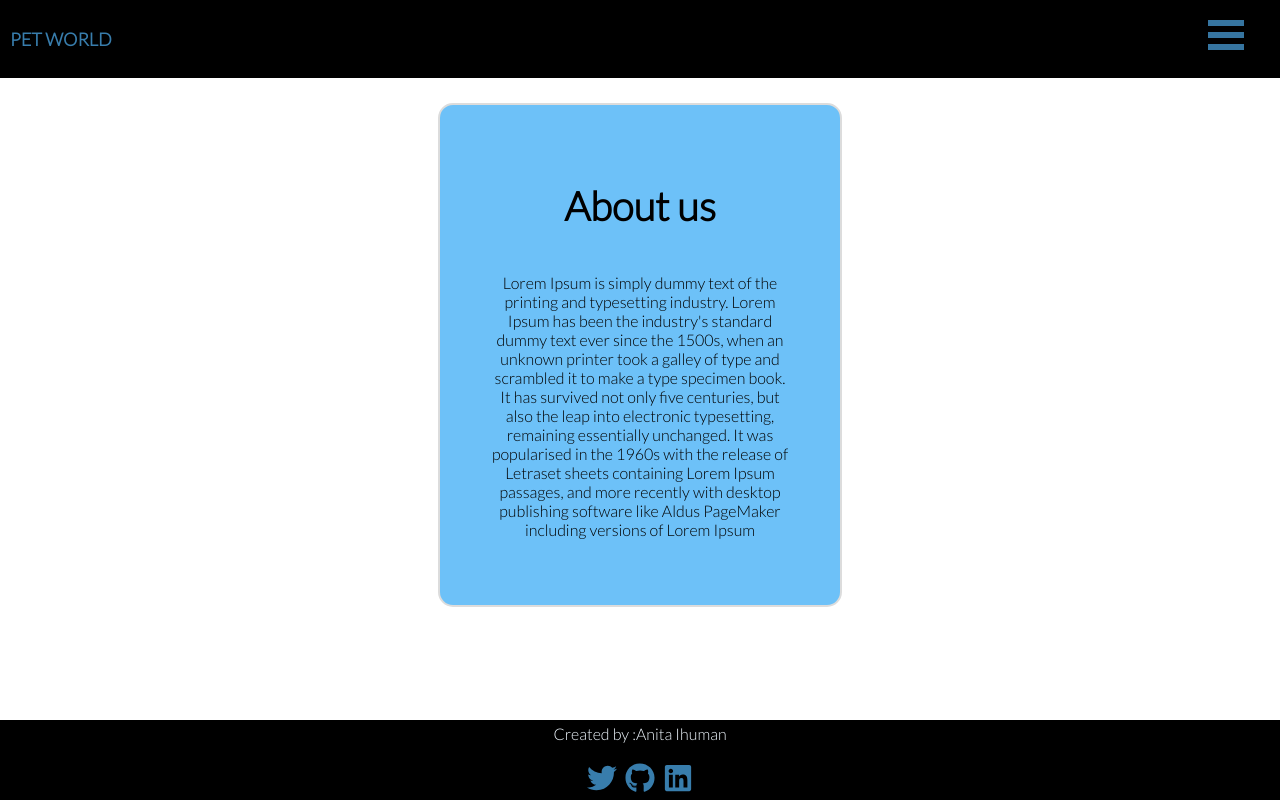
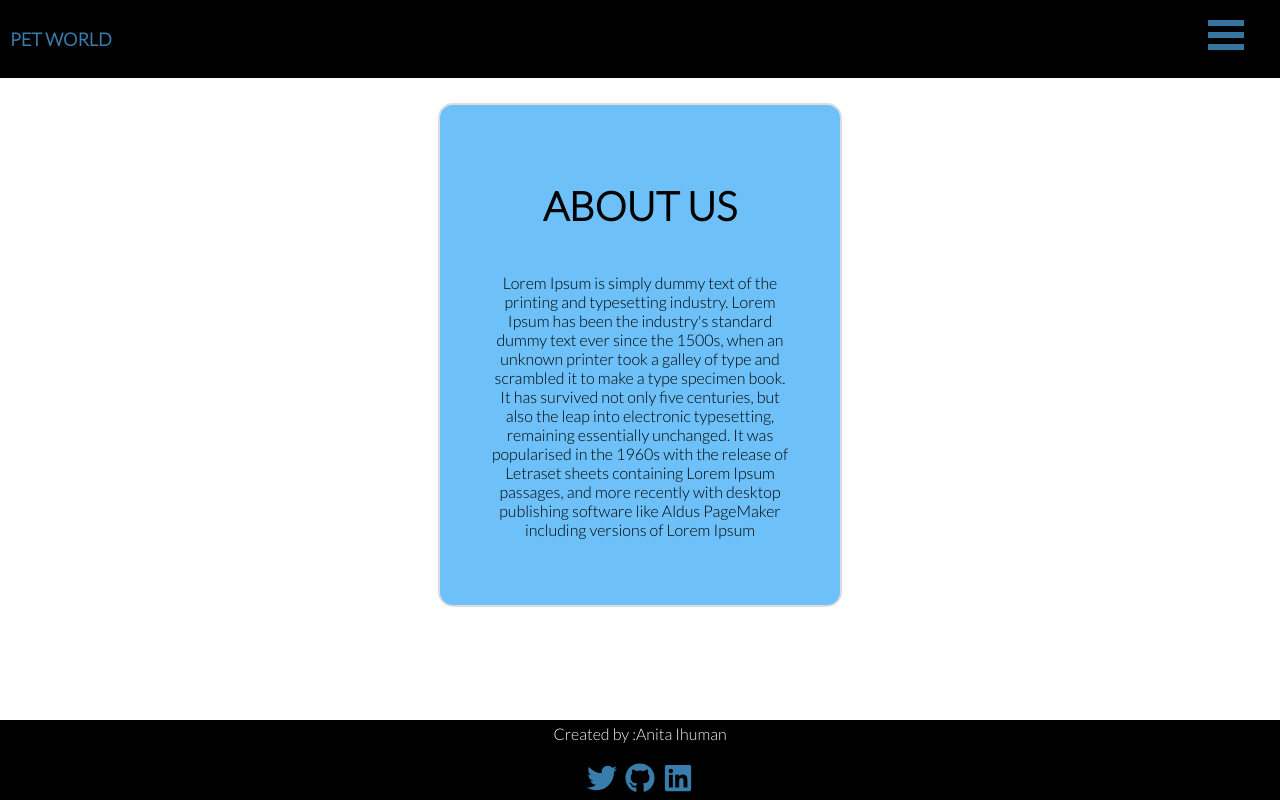
Before and after one commit to Anita-ihuman/Pet-store, a React (Create React App) app: page /about in a window 1280 px wide. Built offline with nearby package versions, Linux system fonts and the light colour scheme.

Commit message:
fixed error

```diff
--- a/src/Header/Header.js
+++ b/src/Header/Header.js
@@ -9,6 +9,7 @@ const Header=() =>{
           src="https://seeklogo.com/images/C/cat-logo-E6BC30BEB2-seeklogo.com.png"
           alt=""
           width="300px"
+          color="#387dac"
         ></img>
       </div>
     );
--- a/src/Menu/About/about.js
+++ b/src/Menu/About/about.js
@@ -4,7 +4,7 @@ import './About.css';
 const about = () => {
   return (
     <div className='about'>
-      <h1>About us</h1>
+      <h1>ABOUT US</h1>
       <p className='text'>
         Lorem Ipsum is simply dummy text of the printing and typesetting
         industry. Lorem Ipsum has been the industry's standard dummy text ever
```
